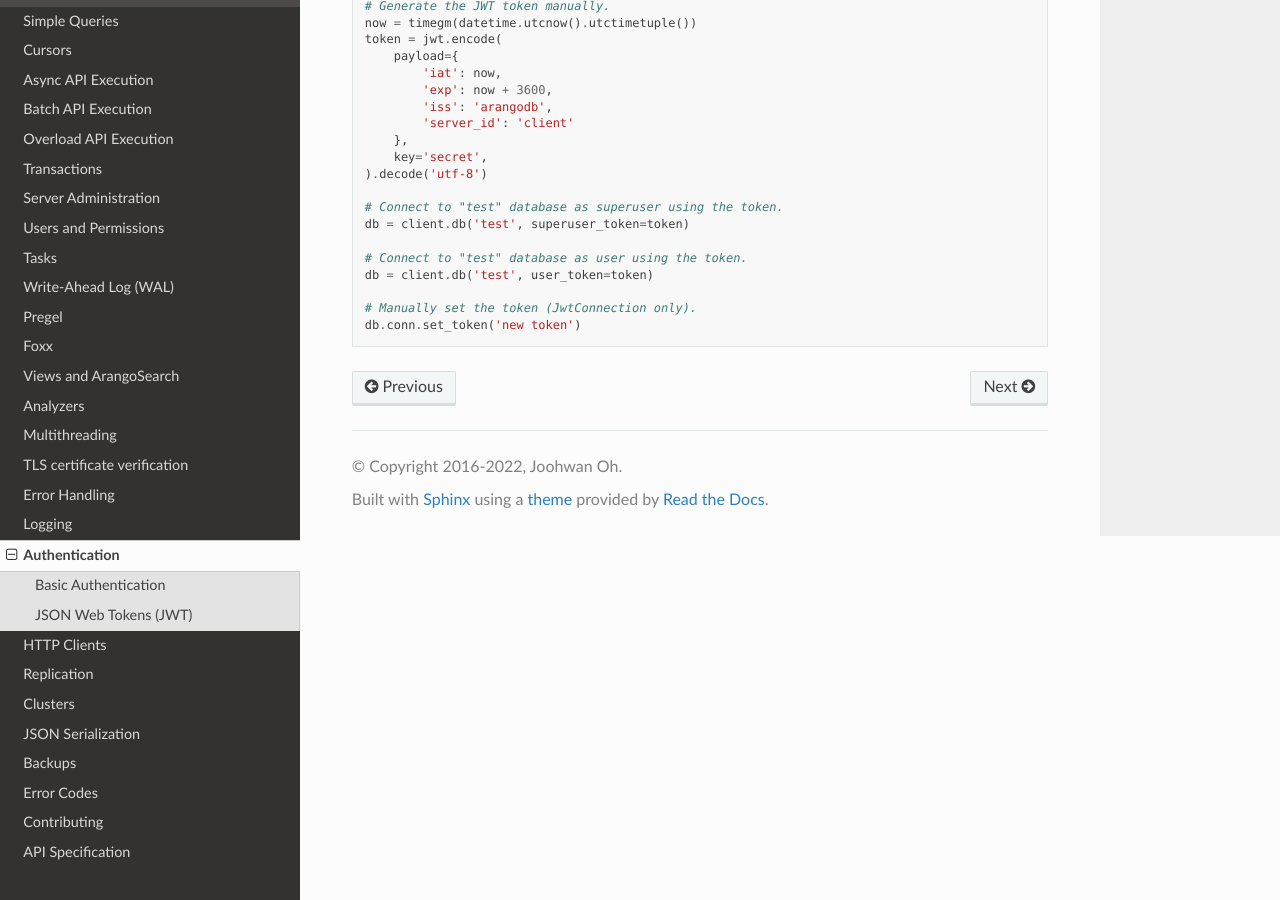
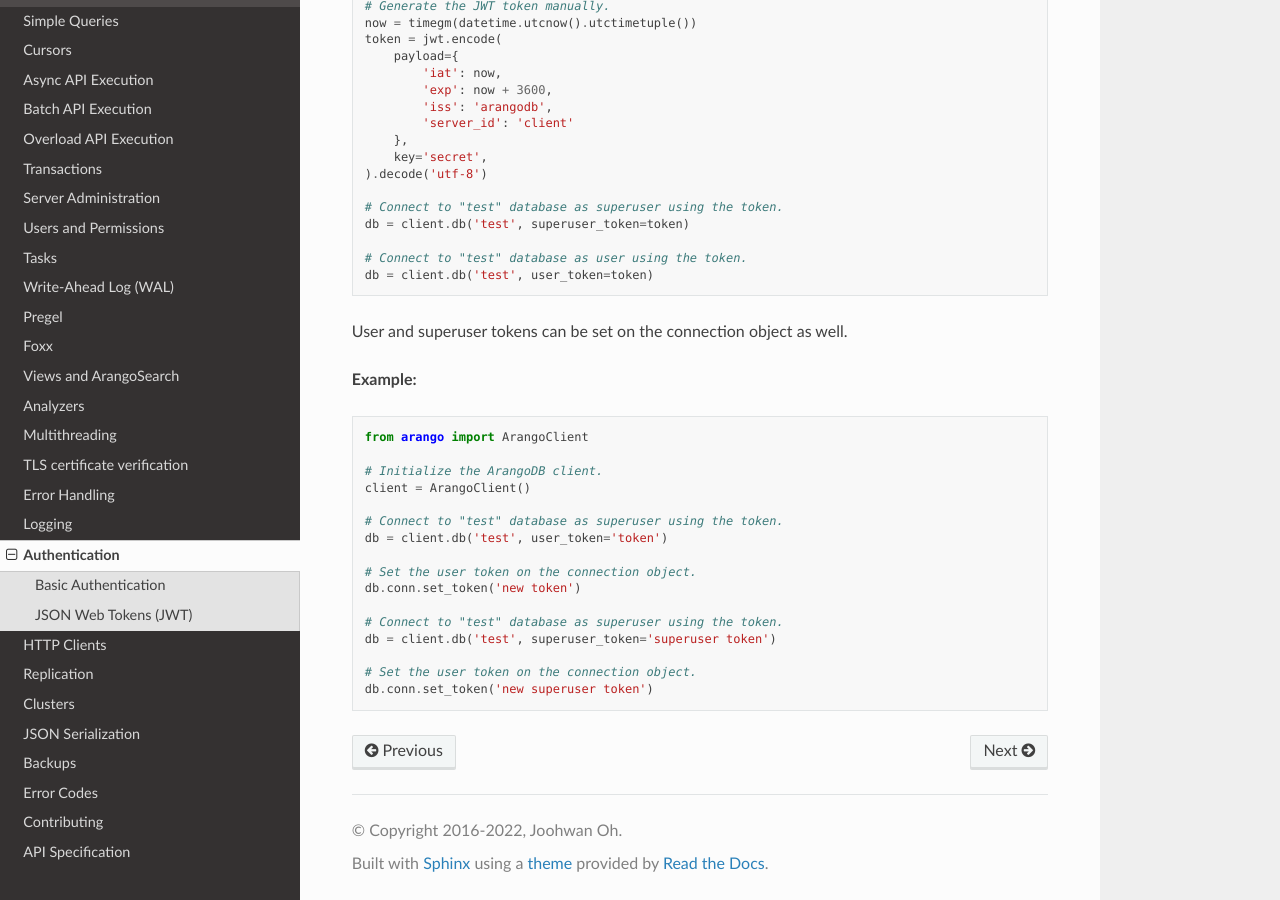
Before and after one commit to arangodb/python-arango, a Sphinx documentation site: the page built from docs/auth.rst, in a window 1280 px wide and 900 px high, scrolled down 1443 px. Built offline with Sphinx 7.4.7 and the Read the Docs theme 2.0.0, drawn with Linux system fonts in a browser that asks for light colours.

Commit message:
add `set_token` example in rst

```diff
--- a/docs/auth.rst
+++ b/docs/auth.rst
@@ -93,5 +93,25 @@ User generated JWT token can be used for user and superuser access.
     # Connect to "test" database as user using the token.
     db = client.db('test', user_token=token)
 
-    # Manually set the token (JwtConnection only).
+User and superuser tokens can be set on the connection object as well.
+
+**Example:**
+
+.. code-block:: python
+
+    from arango import ArangoClient
+
+    # Initialize the ArangoDB client.
+    client = ArangoClient()
+
+    # Connect to "test" database as superuser using the token.
+    db = client.db('test', user_token='token')
+
+    # Set the user token on the connection object.
     db.conn.set_token('new token')
+
+    # Connect to "test" database as superuser using the token.
+    db = client.db('test', superuser_token='superuser token')
+
+    # Set the user token on the connection object.
+    db.conn.set_token('new superuser token')
```
